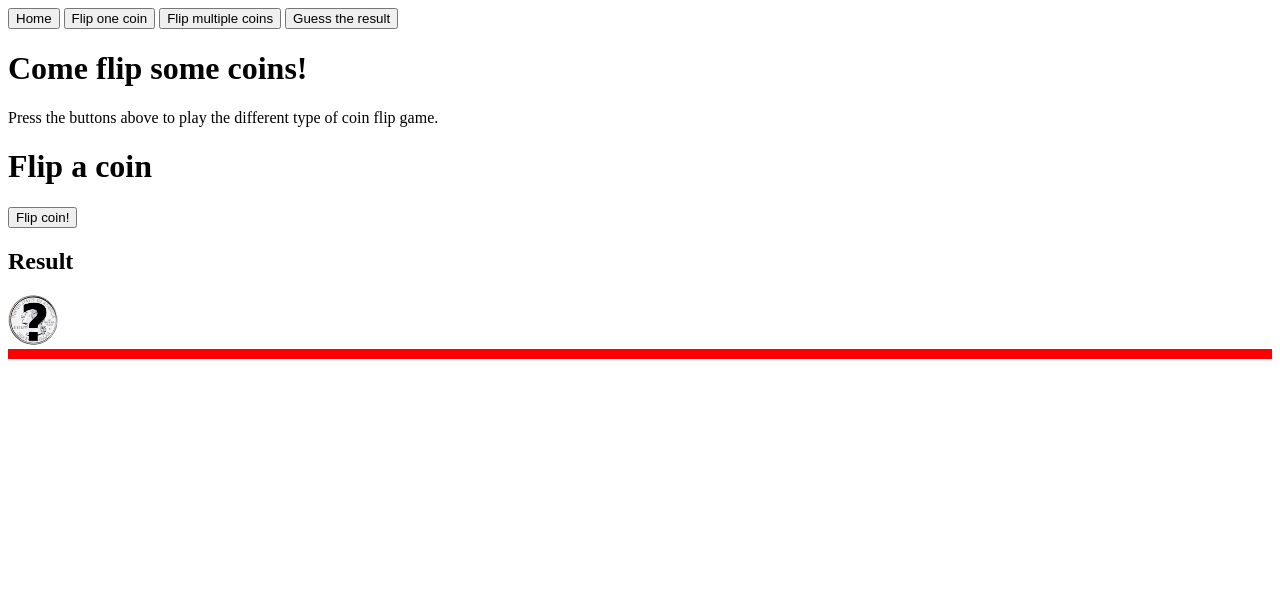
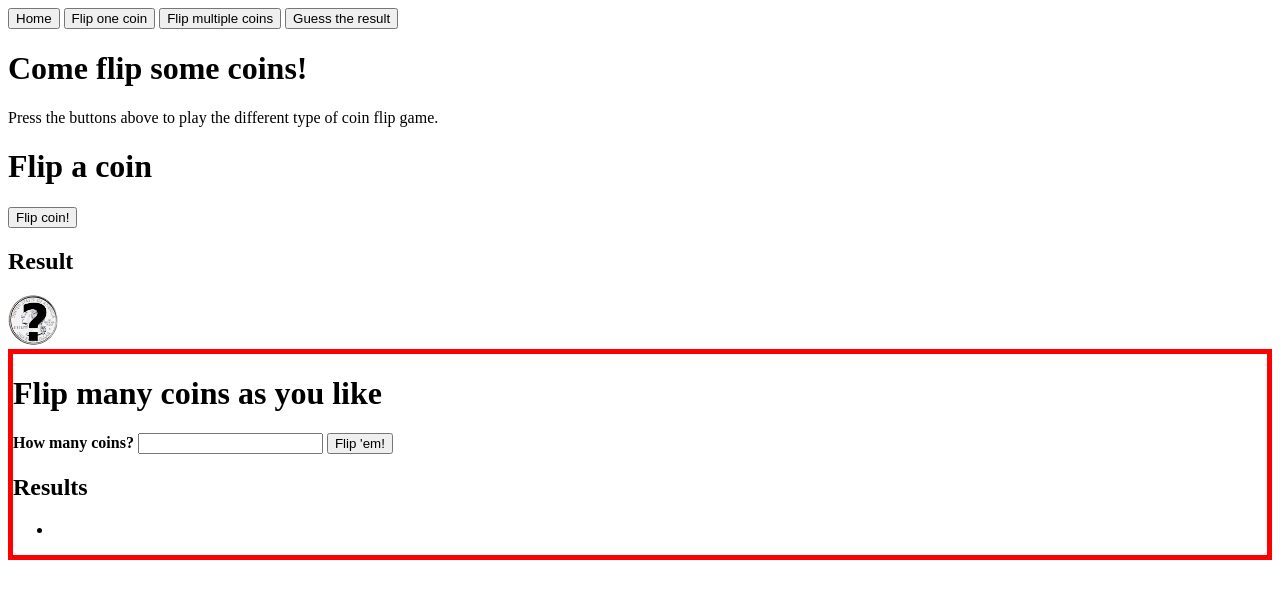
Before and after one commit to comp426-2022-spring/a05-pramit41, a website: page public/index.html in a window 1280 px wide. Both pictures are taken after a click on the button "Flip multiple coins". Drawn offline with Linux system fonts and the light colour scheme.

Commit message:
funcioning muliple flips

```diff
--- a/public/index.html
+++ b/public/index.html
@@ -32,10 +32,12 @@
       <button id="multinav" onclick="multiNav()">Flip multiple coins</button>
       <button id="guessnav" onclick="guessNav()">Guess the result</button>
     </nav>
+
     <div id="home" class="active">
       <h1>Come flip some coins!</h1>
       <p1>Press the buttons above to play the different type of coin flip game.</p1>
     </div>
+
     <div id="single" class="hidden">
       <h1>Flip a coin</h1>
       <button id="coin">Flip coin!</button>
@@ -43,9 +45,25 @@
 		  <p><span id="result"></span></p>
       <img src="assets/img/coin.png" id="quarter" class="bigcoin">
     </div>
+
     <div id="multi" class="hidden">
+      <h1>Flip many coins as you like</h1>
+      <form id="coins">
+        <label for="number">
+					<strong>How many coins?</strong>
+				</label>
+				<input type="number" name="number" id="number">
+				<input type="submit" value="Flip 'em!">
+        <h2>Results</h2>
+        <p id="heads"></p>
+        <p id="tails"></p>
+        <ul id="coinlist">
+          <li></li>
+        </ul>
+      </form>
 
     </div>
+
     <div id="guess" class="hidden">
 
     </div>
```
